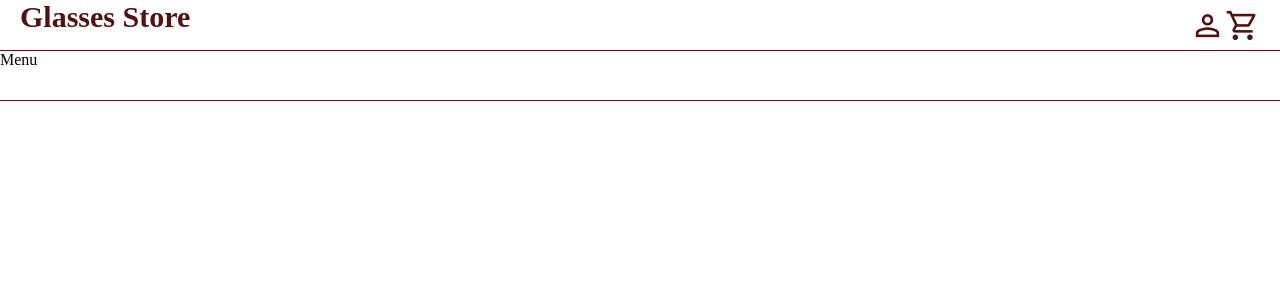
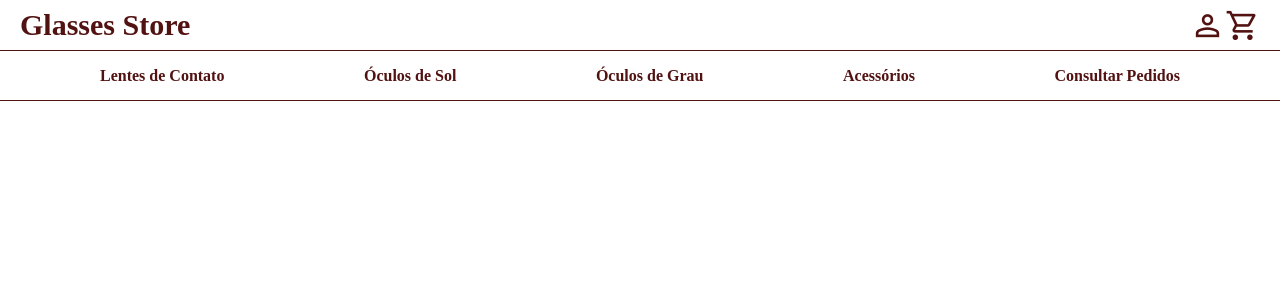
Before and after one commit to Gthalles/glasses-store, a React (Vite) app: page /store in a window 1280 px wide. Shown: the top 300 px of the page. Built offline with nearby package versions, Linux system fonts and the light colour scheme.

Commit message:
Atualiza componentes diversos.

```diff
--- a/src/components/FlexContainer/index.tsx
+++ b/src/components/FlexContainer/index.tsx
@@ -6,15 +6,16 @@ interface IProps {
     direction?: string;
     alignItems?: string;
     justifyContent?: string;
+	marginAuto?: boolean;
 }
 
-function FlexContainer ({ children, direction, alignItems, justifyContent}: IProps) {
+function FlexContainer ({ children, direction, alignItems, justifyContent, marginAuto = false}: IProps) {
 	return (
 		<S.FlexContainer
 			direction={direction}
 			alignItems={alignItems}
 			justifyContent={justifyContent}
-
+			marginAuto={marginAuto}
 		>
 			{children}
 		</S.FlexContainer>
--- a/src/components/FlexContainer/styles.ts
+++ b/src/components/FlexContainer/styles.ts
@@ -1,10 +1,12 @@
+import { ReactNode } from "react";
 import styled from "styled-components";
 
 interface IFlexContainerProps {
-    children: any;
+    children: ReactNode;
     direction?: string;
     alignItems?: string;
     justifyContent?: string;
+    marginAuto: boolean;
 }
 
 export const FlexContainer = styled.div<IFlexContainerProps>`
@@ -12,4 +14,7 @@ export const FlexContainer = styled.div<IFlexContainerProps>`
     flex-direction: ${({ direction }) => direction};
     align-items: ${({ alignItems }) => alignItems};
     justify-content: ${({ justifyContent }) => justifyContent};
+    margin: ${({ marginAuto }) => marginAuto ? "auto" : 0};
+    max-width: 1440px;
+    height: 100%;
 `;
--- a/src/components/Header/index.tsx
+++ b/src/components/Header/index.tsx
@@ -16,7 +16,7 @@ function Header () {
 					weight={900}
 				/>
 
-				<FlexContainer>
+				<FlexContainer alignItems="center">
 					<IconContainer
 						externalIcon="person"
 						size={35}
--- a/src/components/Menu/index.tsx
+++ b/src/components/Menu/index.tsx
@@ -1,10 +1,25 @@
 import React from "react";
+import colors from "../../styles/colors";
+import FlexContainer from "../FlexContainer";
+import Text from "../Text";
 import * as S from "./styles";
 
 function Menu () {
 	return (
 		<S.Menu>
-            Menu
+			<S.MenuContainer>
+				<FlexContainer justifyContent="space-between" marginAuto>
+					<Text text="Lentes de Contato" weight={600} color={colors.primary} />
+
+					<Text text="Óculos de Sol" weight={600} color={colors.primary} />
+
+					<Text text="Óculos de Grau" weight={600} color={colors.primary} />
+
+					<Text text="Acessórios" weight={600} color={colors.primary} />
+
+					<Text text="Consultar Pedidos" weight={600} color={colors.primary} />
+				</FlexContainer>
+			</S.MenuContainer>
 		</S.Menu>
 	);
 }
--- a/src/components/Menu/styles.ts
+++ b/src/components/Menu/styles.ts
@@ -1,9 +1,16 @@
 import styled from "styled-components";
 import colors from "../../styles/colors";
 
-export const Menu = styled.menu`
+export const Menu = styled.div`
     width: 100%;
     height: 50px;
     border-bottom: 1px solid;
     border-color: ${colors.primary};
 `;
+
+export const MenuContainer = styled.div`
+    margin: auto;
+    width: calc(100% - 200px);
+    max-width: 1440px;
+    height: 50px;
+`;
--- a/src/components/Text/styles.ts
+++ b/src/components/Text/styles.ts
@@ -9,11 +9,12 @@ interface ITextProps {
 }
 
 export const Text = styled.span<ITextProps>`
-    margin: auto 0;
+    display: flex;
+    align-items: center;
     height: 100%;
-    font-size: ${({size}) => size};
-    text-transform: ${({ transform }) => transform};
-    text-align: ${({align}) => align};
-    font-weight: ${({weight}) => weight};
+    font-size: ${({ size }) => size};
+    text-transform: ${({  transform  }) => transform};
+    text-align: ${({ align }) => align};
+    font-weight: ${({ weight }) => weight};
     color: ${({ color }) => color};
 `;
```
